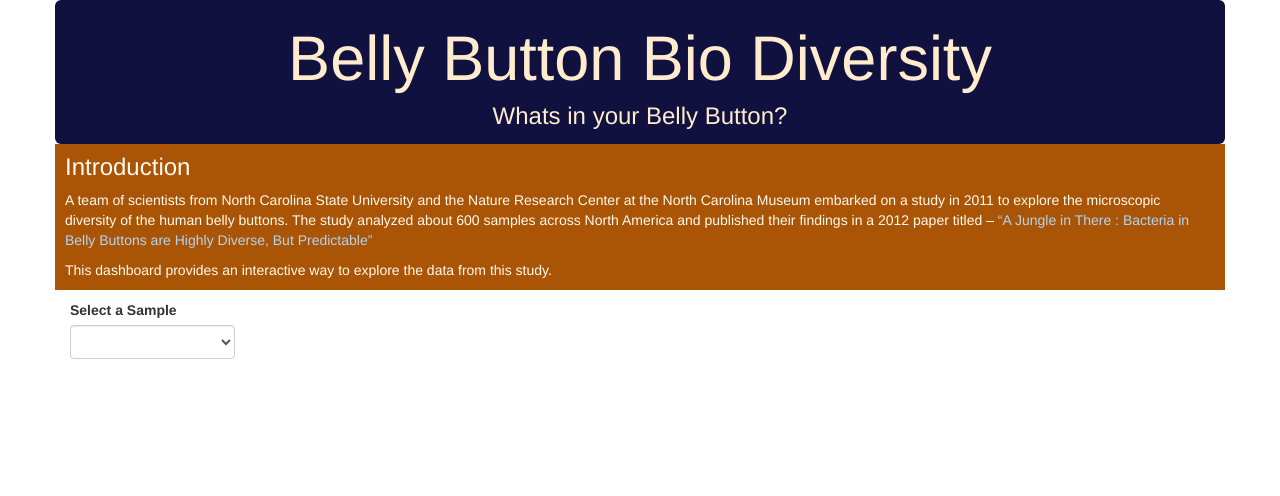
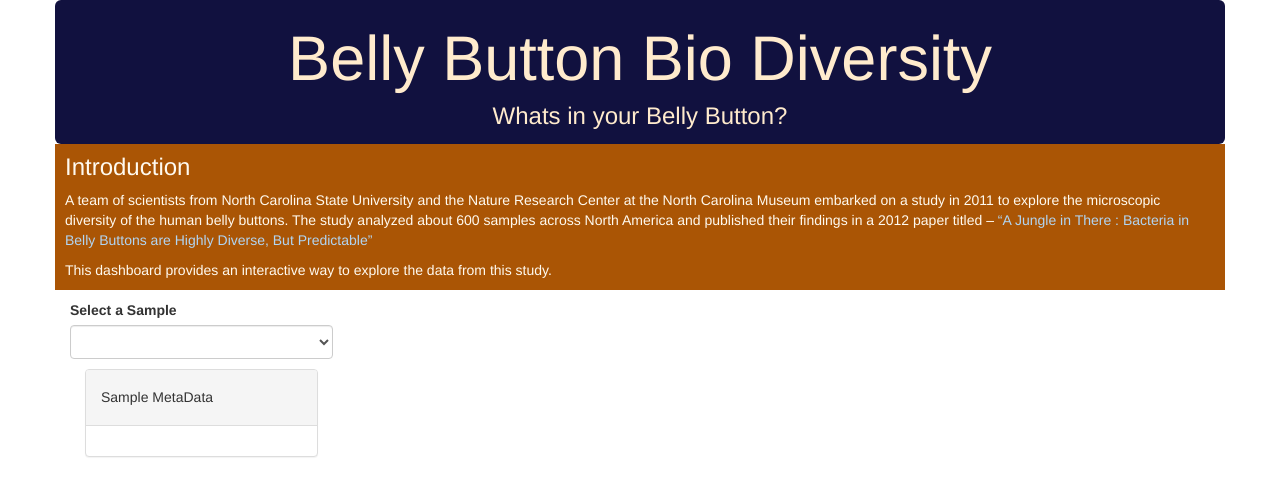
Before and after one commit to indranik/Interactive-Visualizations, a Flask app: page / in a window 1280 px wide. Shown: the top 496 px of the page. Run offline with Flask 2, Linux system fonts and the light colour scheme; lists and menus that the app fills with data are empty; some libraries are stand-ins or nearby versions.

Commit message:
Finsihed

```diff
--- a/app.py
+++ b/app.py
@@ -1,7 +1,12 @@
 # import necessary libraries
+import sqlalchemy
+from sqlalchemy.ext.automap import automap_base
+from sqlalchemy.orm import Session
+from sqlalchemy import create_engine,inspect, func
+from flask_sqlalchemy import SQLAlchemy
+
+import pandas as pd
 import numpy as np
-import DataExploration
-import pandas as pd
 
 from flask import (
     Flask,
@@ -17,23 +22,25 @@ app = Flask(__name__)
 
 
 #################################################
-# Database Setup
+# Database Queries Setup
 #################################################
-from flask_sqlalchemy import SQLAlchemy
-from sqlalchemy import create_engine
 
+#db = SQLAlchemy(app)
 
+# Create engine using
+engine = create_engine("sqlite:///belly_button_biodiversity.sqlite")
+# Declare a Base using `automap_base()`
+Base = automap_base()
+# Use the Base class to reflect the database tables
+Base.prepare(engine, reflect=True)
 
-# The database URI
-app.config['SQLALCHEMY_DATABASE_URI'] = "sqlite:///belly_button_biodiversity.sqlite"
-db = SQLAlchemy(app)
+Otu = Base.classes.otu
+Samples = Base.classes.samples
+Samples_Metadata = Base.classes.samples_metadata
 
+# Create our session (link) from Python to the DB
+session = Session(engine)
 
-# Create database tables
-@app.before_first_request
-def setup():
-
-    db.create_all()
 
 #################################################
 # Flask Routes
@@ -43,20 +50,64 @@ def setup():
 def index():
     return render_template('index.html')
 
+@app.route('/names')
+def SampleNames():
+    #Query the Samples
+    results = engine.execute('SELECT* FROM samples LIMIT 1')
+
+    for row in results:
+        colnames = (row.keys())
+
+    sampleList = [k for k in colnames]
+    print(sampleList[1:])
+
+    return jsonify(sampleList[1:])
+
+@app.route('/otu')
+def otuDef():
+    OtuResults = session.query(Otu.lowest_taxonomic_unit_found).all()
+    OtuDf = pd.DataFrame(OtuResults)
+    OtuDf = OtuDf.rename(columns={"lowest_taxonomic_unit_found": "OtuDesc"})
+    OtuList = OtuDf['OtuDesc'].tolist()
+    return jsonify(OtuList)
+
+@app.route('/metadata/<sample>')
+def sampleMeta(sample):
+    #sample = "BB_940"
+    sampleID = sample.replace("BB_","")
+    sampleMetaData = session.query(Samples_Metadata.AGE,Samples_Metadata.BBTYPE,\
+                               Samples_Metadata.ETHNICITY,Samples_Metadata.GENDER,\
+                               Samples_Metadata.LOCATION,Samples_Metadata.SAMPLEID).\
+                               filter(Samples_Metadata.SAMPLEID == sampleID).all()
+    sampleMetaDataDF = pd.DataFrame(sampleMetaData)
+    sampleIDDict = sampleMetaDataDF.to_dict('records')
+
+    return jsonify(sampleIDDict)
+
+@app.route('/wfreq/<sample>')
+def washFreq(sample):
+#    sample = "BB_940"
+    sampleID = sample.replace("BB_","")
+    washFreqResult = session.query(Samples_Metadata.WFREQ).\
+                               filter(Samples_Metadata.SAMPLEID == sampleID).first()
+    print(washFreqResult[0])
+    return jsonify(washFreqResult)
+
+@app.route('/samples/<sample>')
+def sampleData(sample):
+
+    #sampleID = "BB_940"
+    #Reading the samples table into a dataframe
+    results = engine.execute('SELECT* FROM samples')
+    Sampledf = pd.DataFrame(results.fetchall())
+    Sampledf.columns = results.keys()
+    Sampledf = Sampledf[["otu_id",sample]]
+    Sampledf = Sampledf.loc[Sampledf[sample] > 0]
+    Sampledf = Sampledf.sort_values(by=sample, ascending=False)
+    Sampledf = Sampledf.rename(columns={"sample": "sample_values", "otu_id": "otu_ids" })
+    SampleDict = Sampledf.to_dict('list')
+    print(SampleDict)
+    return jsonify(SampleDict)
+
 if __name__ == "__main__":
     app.run(debug=True)
-
-@app.route('/names')
-def names():
-    SampleNames = DataExploration.SampleNames()
-    print(SampleNames)
-    return jsonify(SampleNames)
-
-@app.route('/otu')
-
-def otuDef():
-    return jsonify( {
-            "x": [1,2],
-            "y": [2,4]
-
-    })
--- /dev/null
+++ b/static/js/app.js
@@ -0,0 +1,164 @@
+
+
+var $userSample = document.querySelector("#sample");
+var $sampleMetaData = document.querySelector("#sampleMetaData");
+var PIE = document.getElementById('pie');
+var BUBBLE = document.getElementById('bubbleChart');
+
+var pieTrace = {};
+var bubbleTrace = {};
+
+//generateChartData("BB_940");
+
+///otu Descriptions
+var otu_Desc= [];
+Plotly.d3.json("/otu", function (error, response){
+    otu_Desc = response;
+});
+
+//Runs when the page is loaded for the first time.
+RenderOnRefresh();
+
+function RenderOnRefresh() {
+    // Populate the samples dropdown
+    var SampleNames_url = "/names";
+    Plotly.d3.json(SampleNames_url, function (error, response) {
+
+        console.log(response);
+        var SampleNames = response;
+        SampleNames.sort();
+        SampleNames.reverse();
+        for (var a = 0; a < SampleNames.length; a++) {
+            var $Option = document.createElement("Option");
+            $Option.innerText = SampleNames[a];
+            $userSample.appendChild($Option);
+        }
+        SampleChoice = SampleNames[0]
+        $Option.innerText = SampleChoice
+    });
+    // Sample Metada
+    renderSampleMetaData("BB_940");
+
+    //Intial plots
+    var sample = "BB_940";
+    // Sample Metada
+    var dataURL = "/samples/";
+    Plotly.d3.json(dataURL + sample, function (error, response) {
+        if (error)
+            return console.warn(error);
+        //Pie Chart
+        var valuesPie = response[sample].slice(0, 10);
+        var labelsPie = response['otu_ids'].slice(0, 10);
+        var labelsPie1 = labelsPie.map(function (x) { return otu_Desc[x]; });
+        console.log("Here!");
+        pieTrace = {values: valuesPie, labels: labelsPie1, type: 'pie' };
+         pieData = [pieTrace];
+
+         //pie Plot layout
+         var pieLayout = {
+            width: 800,
+            height:500,
+            showlegend: true,
+            legend: {
+
+              "orientation" : "h",
+
+            }
+          };
+        console.log(pieData);
+        Plotly.plot(PIE, pieData,pieLayout)
+
+
+        //BubbleChart
+        var yval = response[sample];
+        var xval = response['otu_ids'];
+        bubbleTrace = {
+            x: xval,
+            y: yval,
+            text: xval.map(function (x) { return otu_Desc[x]; }),
+            mode: 'markers',
+
+            marker: {
+                opacity: 0.8,
+                size: yval,
+                color: xval,
+                colorscale: "Earth"
+            }
+        };
+     //console.log("Here 1 !");
+     bubbleData = [bubbleTrace];
+      //bubble Plot layout
+      var bubbleLayout = {
+
+        showlegend: false,
+        height: 600,
+        width: 1200
+      };
+      console.log(bubbleData);
+      Plotly.newPlot("bubbleChart", bubbleData, bubbleLayout);
+
+
+    });
+
+
+
+
+}
+
+
+function renderSampleMetaData(sample) {
+    var metaDataURL = "/metadata/";
+    Plotly.d3.json(metaDataURL + sample, function (error, response) {
+        if (error)
+            return console.warn(error);
+        var metaData = response[0];
+        $sampleMetaData.innerHTML = "";
+        var x = Object.keys(metaData);
+        var y = Object.values(metaData);
+
+        for (var a = 0; a < x.length; a++) {
+            var $p = document.createElement("p");
+            console.log(x[a] + " : " + y[a]);
+            $p.innerText = x[a] + " : " + y[a];
+            $sampleMetaData.appendChild($p);
+        }
+    });
+}
+
+ // Update the plot with new data
+
+
+function updateCharts(sample) {
+    var dataURL = "/samples/";
+    Plotly.d3.json(dataURL + sample, function (error, response) {
+        if (error)
+            return console.warn(error);
+        //Pie Chart
+        var new_valuesPie = response[sample].slice(0, 10);
+        var new_labelsPie = response['otu_ids'].slice(0, 10);
+        var new_labelsPie1 = new_labelsPie.map(function (x) { return otu_Desc[x]; });
+       // var newPieTrace = { values: valuesPie, labels: labelsPie1, type: 'pie' };
+        Plotly.restyle(PIE, "values", [new_valuesPie]);
+        Plotly.restyle(PIE, "labels", [new_labelsPie1]);
+
+
+       // Plotly.restyle(PIE, piedata, piedata);
+        //BubbleChart
+        var new_yval = response[sample];
+        var new_xval = response['otu_ids'];
+        var newtext = new_xval.map(function (x) { return otu_Desc[x]; });
+
+        Plotly.restyle(BUBBLE,'x',[new_xval]);
+        Plotly.restyle(BUBBLE,'y',[new_yval]);
+        Plotly.restyle(BUBBLE,'text', [newtext]);
+        Plotly.restyle(BUBBLE,'marker.size',[new_yval]);
+        Plotly.restyle(BUBBLE,'marker.color',[new_xval]);
+    });
+}
+
+ // Get new data whenever the dropdown selection changes
+ function optionChanged(newSample) {
+    console.log(newSample);
+    renderSampleMetaData(newSample);
+    updateCharts(newSample);
+    };
--- a/templates/index.html
+++ b/templates/index.html
@@ -19,6 +19,7 @@
     color: floralwhite;}
     #StudyLink {color: rgb(177, 213, 243)}
     p,h3 { margin: 10px}
+
   </style>
 
 
@@ -42,14 +43,36 @@
         </div>
 
     <div class="row">
-      <div class="col-md-2">
+      <div class="col-md-3">
           <p></p>
         <div class="form-group">
 
                 <label>Select a Sample </label>
-                <select class="form-control" id="sample" >
+                <select class="form-control" id="sample" onchange="optionChanged(this.value)">
                     <option> </option>
                 </select>
+
+                <p></p>
+
+                  <div class="col-xs-12 col-sm-12 col-md-12" id="sampleMetaPanel">
+                         <div class="panel panel-default">
+                              <div class="panel-heading" id = "sampleMetaPanelHeading">
+                                  <div class="panel-title" id = "SampleMetaPanelTitle">
+                                    <strong><h5> Sample MetaData </h5></strong>
+
+                                  </div>
+                              </div>
+
+                              <div class="panel-body" id = "sampleMetaData">
+
+                                                            </div>
+
+                          </div>
+                  </div>
+
+
+
+
 
         </div>
         <div>
@@ -59,15 +82,20 @@
       </div>
 
 
-      <div class="col-md-10">
+      <div class="col-md-9" class="pull-left">
+        <div id="pie"></div>
+      </div>
+    </div>
+    <div class="row">
+      <div id = "bubbleChart"></div>
 
-      </div>
     </div>
 
   </div>
-  <script src="data.js" type="text/javascript"></script>
 
-  <script src="index.js" type="text/javascript"></script>
+  <script src="https://cdn.plot.ly/plotly-latest.min.js"></script>
+  <script src="{{ url_for('static', filename='js/app.js') }}"></script>
+
 
 
 </body>
```
